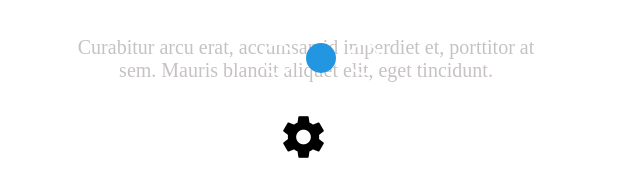
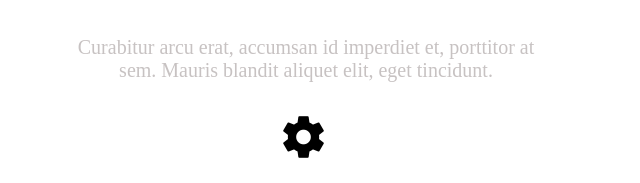
Before and after one commit to Elassal101/Elassal101.github.io, a plain HTML site: page index.html in a window 1280 px wide. Shown: the part 773-956 px from the top of the page, 334-974 px from the left. Drawn offline with Linux system fonts and the light colour scheme; files whose address does not match are found by name.

Commit message:
Update index.html

```diff
--- a/index.html
+++ b/index.html
@@ -222,7 +222,6 @@
                         <p>John Doe, CEO</p>
                     </div>
                 </div>
-                <div class="under-mark"></div>
             </div>
             <div class="skills">
                 <h4>SKILLS</h4>
```
